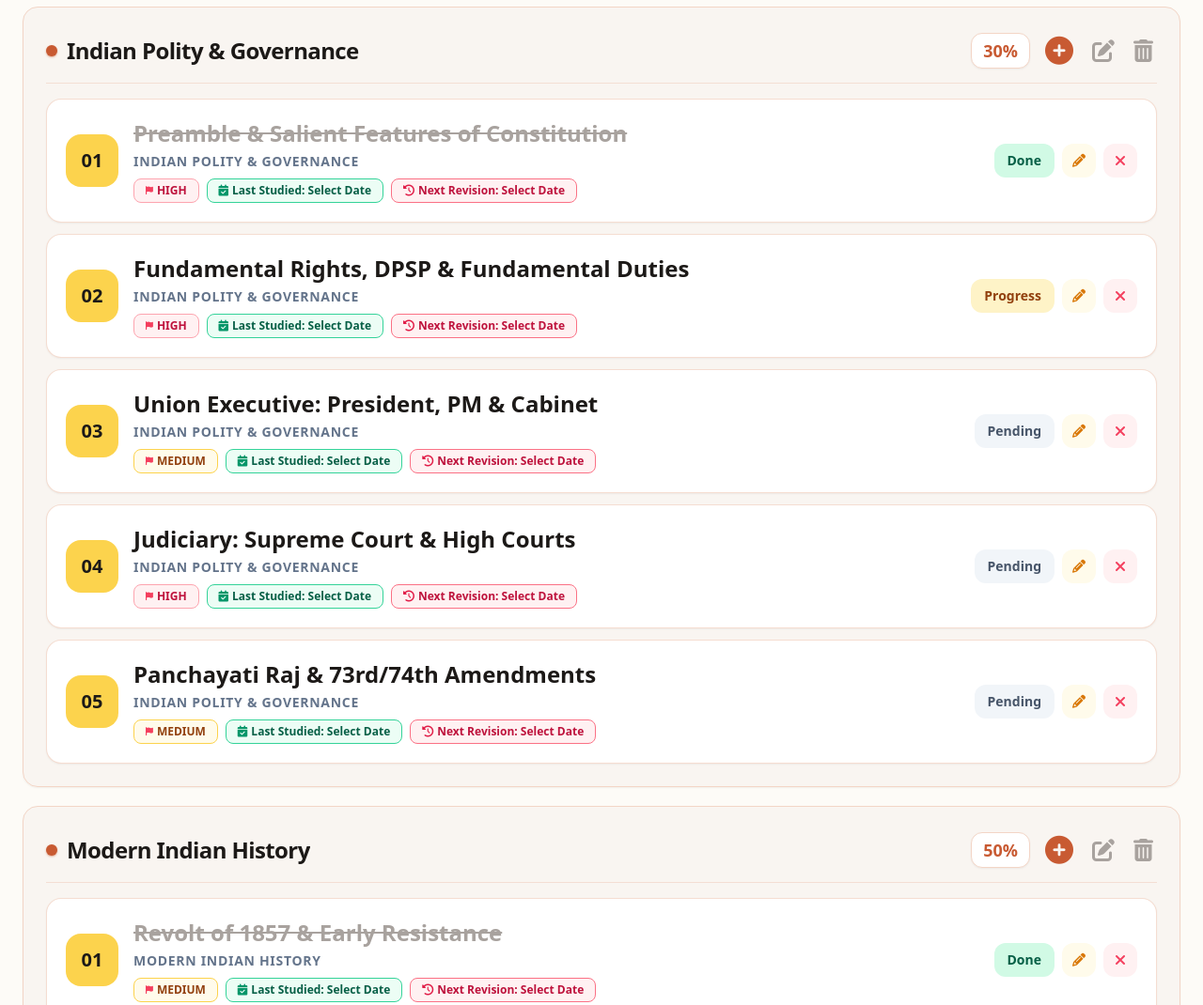
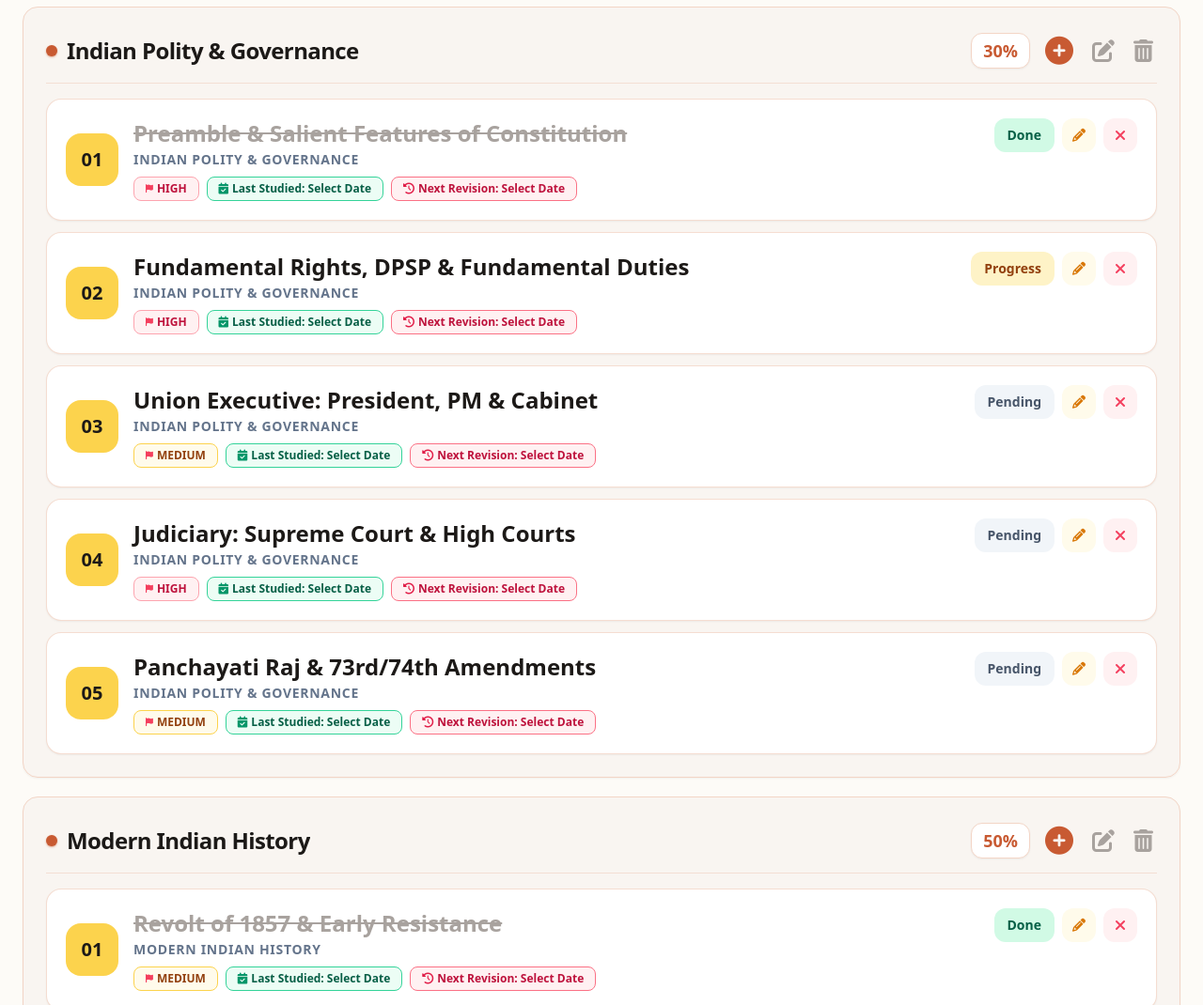
Before and after one commit to dpandey2497-a11y/SYLLABUS-APP, a plain HTML site: page index.html in a window 1280 px wide. Shown: the part 760-1830 px from the top of the page at 94% size. Drawn offline with nearby package versions, Linux system fonts and the light colour scheme.

Commit message:
Update index.html

```diff
--- a/index.html
+++ b/index.html
@@ -655,7 +655,7 @@
             renderCurrentView();
 
             if ('serviceWorker' in navigator) {
-                navigator.serviceWorker.register('./sw.js?v=104')
+                navigator.serviceWorker.register('./sw.js?v=105')
                     .then((reg) => console.log('SW Registered', reg))
                     .catch((err) => console.log('SW Registration failed', err));
             }
@@ -782,7 +782,6 @@
             if (saved) {
                 try {
                     const parsed = JSON.parse(saved);
-                    // Retain only UPSC, BPSC, UGC NET while preserving user topics
                     appData = {
                         upsc: parsed.upsc || JSON.parse(JSON.stringify(defaultData.upsc)),
                         bpsc: parsed.bpsc || JSON.parse(JSON.stringify(defaultData.bpsc)),
@@ -1055,32 +1054,51 @@
             const lastStudiedDisplay = formatDisplayDate(topic.lastStudied);
             const nextRevisionDisplay = formatDisplayDate(topic.nextRevision);
 
-            // Clean horizontal row layout optimized for both Portrait & Landscape
-            card.className = "bg-white dark:bg-stone-900 rounded-2xl p-3 sm:p-5 border border-peach/80 dark:border-darkborder shadow-sm hover:shadow-md transition-all flex items-center justify-between gap-2.5 sm:gap-4";
+            // Clean layout with full visible dates (no right-to-left clipping)
+            card.className = "bg-white dark:bg-stone-900 rounded-2xl p-3.5 sm:p-5 border border-peach/80 dark:border-darkborder shadow-sm hover:shadow-md transition-all flex items-start sm:items-center justify-between gap-2.5 sm:gap-4";
 
             card.innerHTML = `
                 <!-- Left: Yellow Number Box -->
                 <div onclick="cycleTopicStatus('${subjectId}', '${topic.id}')" title="Tap to change status"
-                    class="w-10 h-10 sm:w-14 sm:h-14 rounded-xl sm:rounded-2xl bg-amber-300 dark:bg-amber-500/80 text-stone-900 font-black text-base sm:text-xl flex items-center justify-center flex-shrink-0 cursor-pointer select-none shadow-xs">
+                    class="w-10 h-10 sm:w-14 sm:h-14 rounded-xl sm:rounded-2xl bg-amber-300 dark:bg-amber-500/80 text-stone-900 font-black text-base sm:text-xl flex items-center justify-center flex-shrink-0 cursor-pointer select-none shadow-xs mt-0.5 sm:mt-0">
                     ${numStr}
                 </div>
 
-                <!-- Middle: Big Topic Title + Subject Subtitle + Single-Line Horizontal Pills -->
-                <div class="flex-1 min-w-0 space-y-1">
-                    <div onclick="cycleTopicStatus('${subjectId}', '${topic.id}')"
-                        class="${titleExtraClass} text-base sm:text-xl md:text-2xl font-extrabold leading-snug break-words cursor-pointer">
-                        ${topic.text}
+                <!-- Middle: Big Topic Title + Subject Subtitle + Full Visible Pills -->
+                <div class="flex-1 min-w-0 space-y-1.5">
+                    <div class="flex items-start justify-between gap-2">
+                        <div class="min-w-0 flex-1">
+                            <div onclick="cycleTopicStatus('${subjectId}', '${topic.id}')"
+                                class="${titleExtraClass} text-base sm:text-xl md:text-2xl font-extrabold leading-snug break-words cursor-pointer">
+                                ${topic.text}
+                            </div>
+
+                            <div class="text-[11px] sm:text-sm font-bold uppercase tracking-wider text-slate-500 dark:text-stone-400 truncate mt-0.5">
+                                ${subjectName}
+                            </div>
+                        </div>
+
+                        <!-- Right Actions -->
+                        <div class="flex items-center gap-1 sm:gap-2 flex-shrink-0">
+                            ${statusBtnHTML}
+
+                            <button onclick="openEditTopicModal('${subjectId}', '${topic.id}')" title="Edit Topic"
+                                class="w-8 h-8 sm:w-9 sm:h-9 rounded-xl bg-amber-50 hover:bg-amber-100 dark:bg-stone-800 text-amber-600 dark:text-amber-400 flex items-center justify-center transition-colors">
+                                <i class="fa-solid fa-pencil text-xs sm:text-sm"></i>
+                            </button>
+
+                            <button onclick="deleteTopic('${subjectId}', '${topic.id}')" title="Delete Topic"
+                                class="w-8 h-8 sm:w-9 sm:h-9 rounded-xl bg-rose-50 hover:bg-rose-100 dark:bg-stone-800 text-rose-500 dark:text-rose-400 flex items-center justify-center transition-colors">
+                                <i class="fa-solid fa-xmark text-xs sm:text-base"></i>
+                            </button>
+                        </div>
                     </div>
 
-                    <div class="text-[11px] sm:text-sm font-bold uppercase tracking-wider text-slate-500 dark:text-stone-400 truncate">
-                        ${subjectName}
-                    </div>
-
-                    <!-- Single-Line Horizontal Scrollable Pills Row -->
-                    <div class="flex items-center gap-1.5 sm:gap-2 pt-1 overflow-x-auto no-scrollbar">
+                    <!-- Full Visible Pills Row (Wraps cleanly so full dates always show without scrolling) -->
+                    <div class="flex flex-wrap items-center gap-1.5 sm:gap-2 pt-0.5">
                         <!-- Tap-to-cycle Priority Pill -->
                         <button type="button" onclick="cycleTopicPriority('${subjectId}', '${topic.id}')" title="Tap to change priority"
-                            class="inline-flex items-center gap-1 px-2 sm:px-3 py-1 rounded-lg border text-[11px] sm:text-xs font-extrabold flex-shrink-0 cursor-pointer transition-colors ${priConfig.cls}">
+                            class="inline-flex items-center gap-1 px-2 sm:px-3 py-1 rounded-lg border text-[11px] sm:text-xs font-extrabold cursor-pointer transition-colors ${priConfig.cls}">
                             <i class="fa-solid fa-flag text-[9px] text-rose-500"></i> ${priConfig.label}
                         </button>
 
@@ -1100,21 +1118,6 @@
                                 onchange="updateTopicDate('${subjectId}', '${topic.id}', 'nextRevision', this.value)">
                         </div>
                     </div>
-                </div>
-
-                <!-- Right: Compact Status + Edit Pencil + Delete Cross -->
-                <div class="flex items-center gap-1 sm:gap-2 flex-shrink-0">
-                    ${statusBtnHTML}
-
-                    <button onclick="openEditTopicModal('${subjectId}', '${topic.id}')" title="Edit Topic"
-                        class="w-8 h-8 sm:w-9 sm:h-9 rounded-xl bg-amber-50 hover:bg-amber-100 dark:bg-stone-800 text-amber-600 dark:text-amber-400 flex items-center justify-center transition-colors">
-                        <i class="fa-solid fa-pencil text-xs sm:text-sm"></i>
-                    </button>
-
-                    <button onclick="deleteTopic('${subjectId}', '${topic.id}')" title="Delete Topic"
-                        class="w-8 h-8 sm:w-9 sm:h-9 rounded-xl bg-rose-50 hover:bg-rose-100 dark:bg-stone-800 text-rose-500 dark:text-rose-400 flex items-center justify-center transition-colors">
-                        <i class="fa-solid fa-xmark text-xs sm:text-base"></i>
-                    </button>
                 </div>
             `;
 
```
